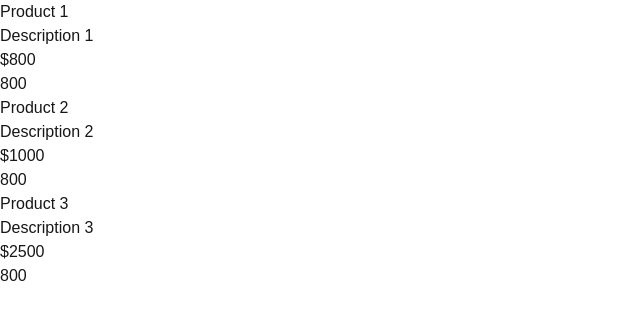
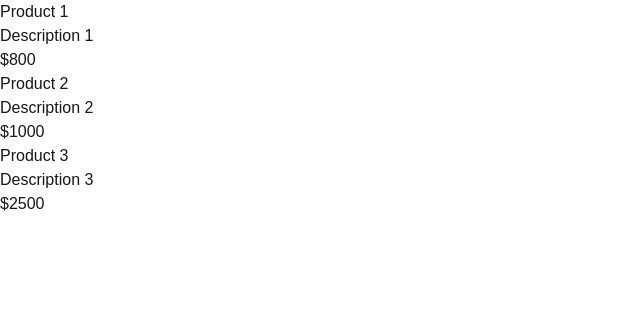
Before and after one commit to magda5281/nextjs-data-fetching, a Next.js app: page /products in a window 1280 px wide. Shown: the top 320 px of the page, without its empty margins (0-640 px from the left). Built offline with nearby package versions, Linux system fonts and the light colour scheme; no server answers; data requests are answered from the project's data file.

Commit message:
Revalidating data every period of time

```diff
--- a/src/app/products/page.tsx
+++ b/src/app/products/page.tsx
@@ -1,5 +1,5 @@
 import Link from 'next/link';
-import { cookies } from 'next/headers';
+// import { cookies } from 'next/headers';
 type Product = {
  id: number;
  title: string;
@@ -8,14 +8,18 @@ type Product = {
 };
 
 export default async function ProductPage() {
- const response = await fetch('http://localhost:3001/products');
+ const response = await fetch('http://localhost:3001/products', {
+  next: {
+   revalidate: 10,
+  },
+ });
  const products = await response.json();
 
- const cookieStore = cookies();
- const theme = (await cookieStore).get('theme');
- //next.js will not cache request after dynamic functions were invoked
- const detailsResponse = await fetch('http://localhost:3001/products/1');
- const productDetail = await detailsResponse.json();
+ //  const cookieStore = cookies();
+ //  const theme = (await cookieStore).get('theme');
+ //  //next.js will not cache request after dynamic functions were invoked
+ //  const detailsResponse = await fetch('http://localhost:3001/products/1');
+ //  const productDetail = await detailsResponse.json();
 
  return (
   <ul className='space-y-4 p-4'>
@@ -29,7 +33,7 @@ export default async function ProductPage() {
      </h2>
      <p>{product.description}</p>
      <p className='text-lg font-medium'>${product.price}</p>
-     <p>{productDetail.price}</p>
+     {/* <p>{productDetail.price}</p> */}
     </li>
    ))}
   </ul>
```
